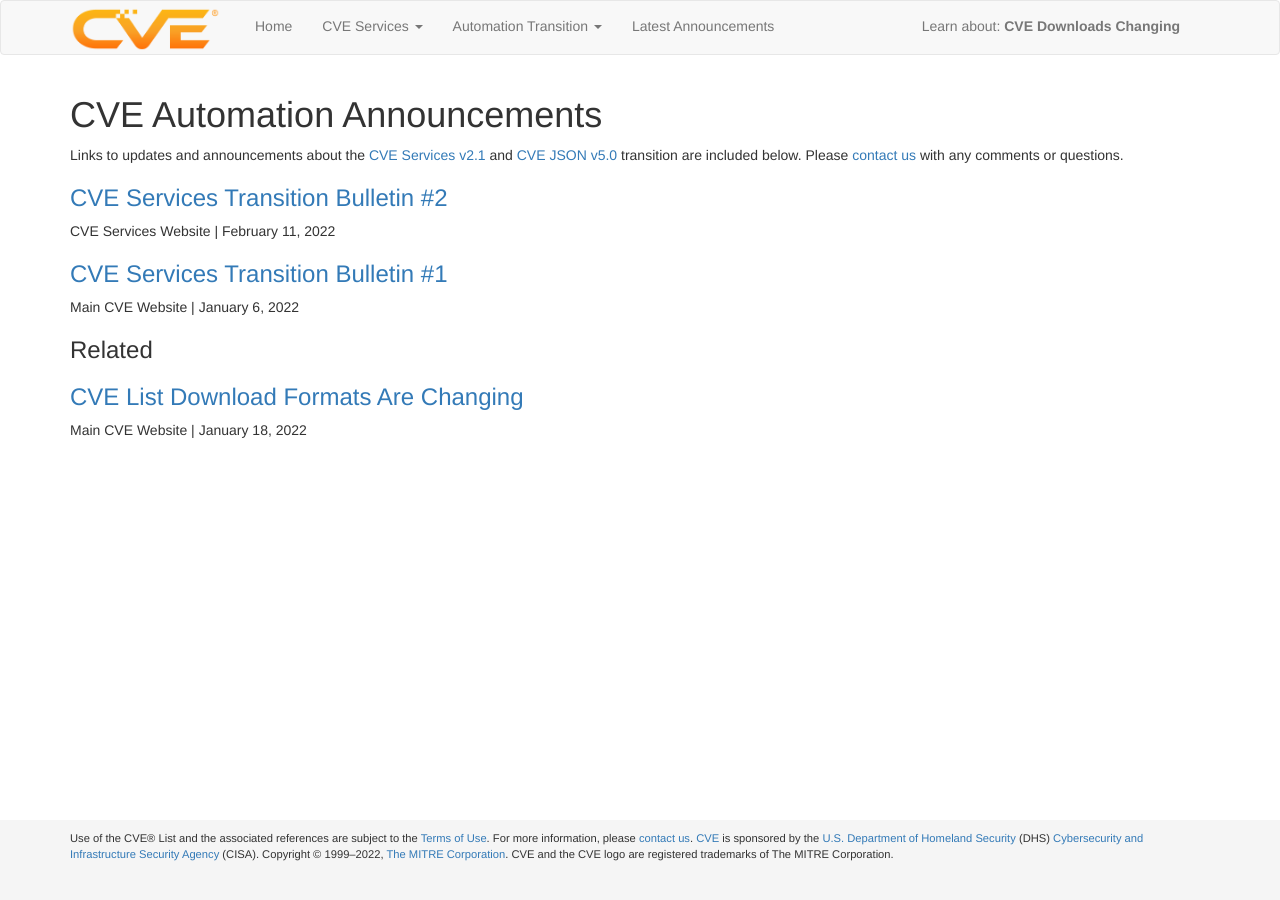
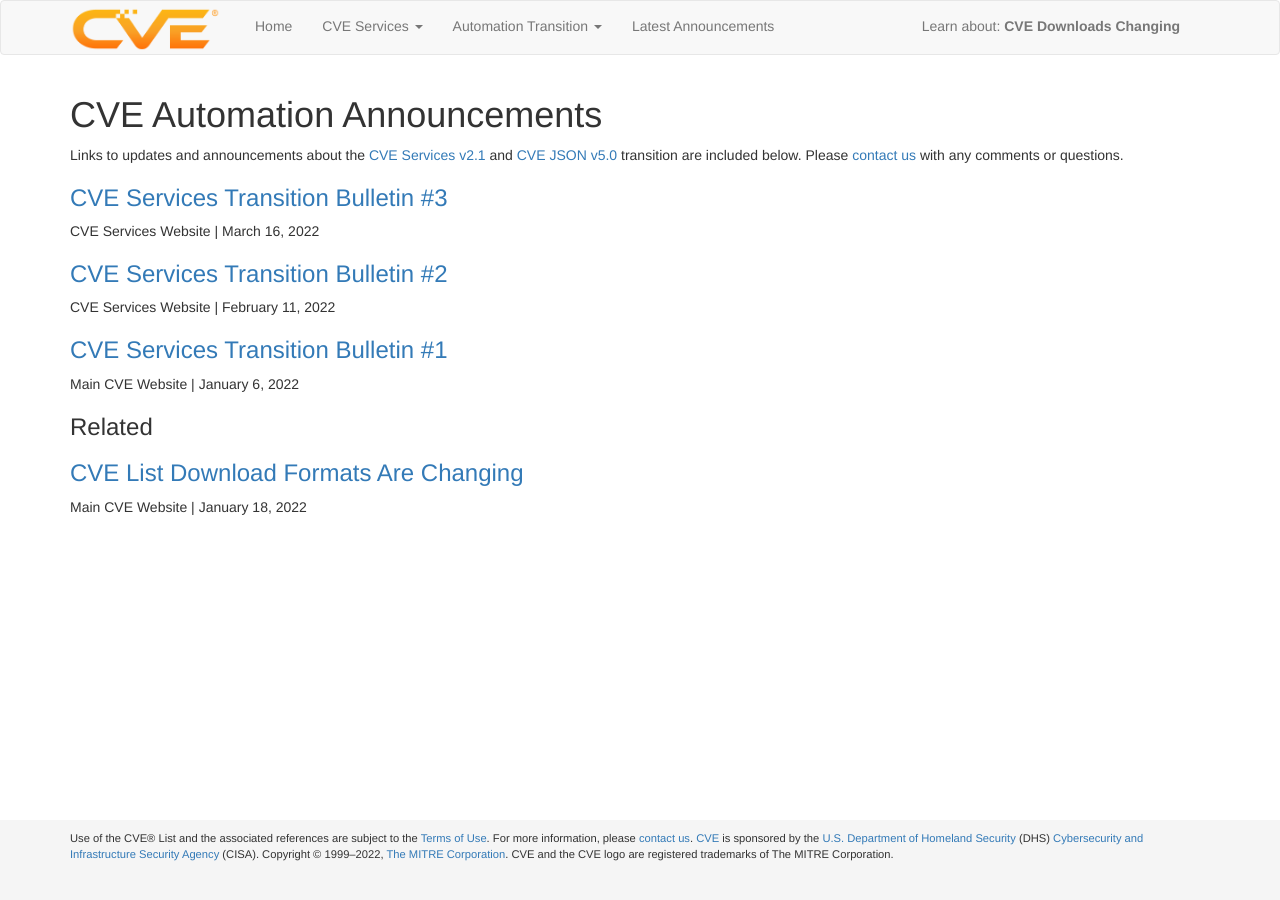
Before and after one commit to CVEProject/cveproject.github.io, a Jekyll site: the page built from automation-announcements.md, in a window 1280 px wide. Built offline with Jekyll 4.4.1, drawn with Linux system fonts in a browser that asks for light colours; nearby versions of some CDN libraries.

Commit message:
Update automation-announcements.md
Add link to CVE Services Transition Bulletin #3 (https://cveproject.github.io/automation-transition#bulletin-number-3)

```diff
--- a/automation-announcements.md
+++ b/automation-announcements.md
@@ -4,6 +4,9 @@ layout: page
 ---
 
 Links to updates and announcements about the [CVE Services v2.1](https://github.com/CVEProject/cve-services) and [CVE JSON v5.0](https://github.com/CVEProject/cve-schema/blob/master/schema/v5.0/CVE_JSON_5.0_schema.json) transition are included below. Please [contact us](https://cveform.mitre.org/) with any comments or questions.
+
+### [CVE Services Transition Bulletin #3](https://cveproject.github.io/automation-transition#bulletin-number-3)
+CVE Services Website | March 16, 2022
 
 ### [CVE Services Transition Bulletin #2](https://cveproject.github.io/automation-transition#bulletin-number-2)
 CVE Services Website | February 11, 2022
```
